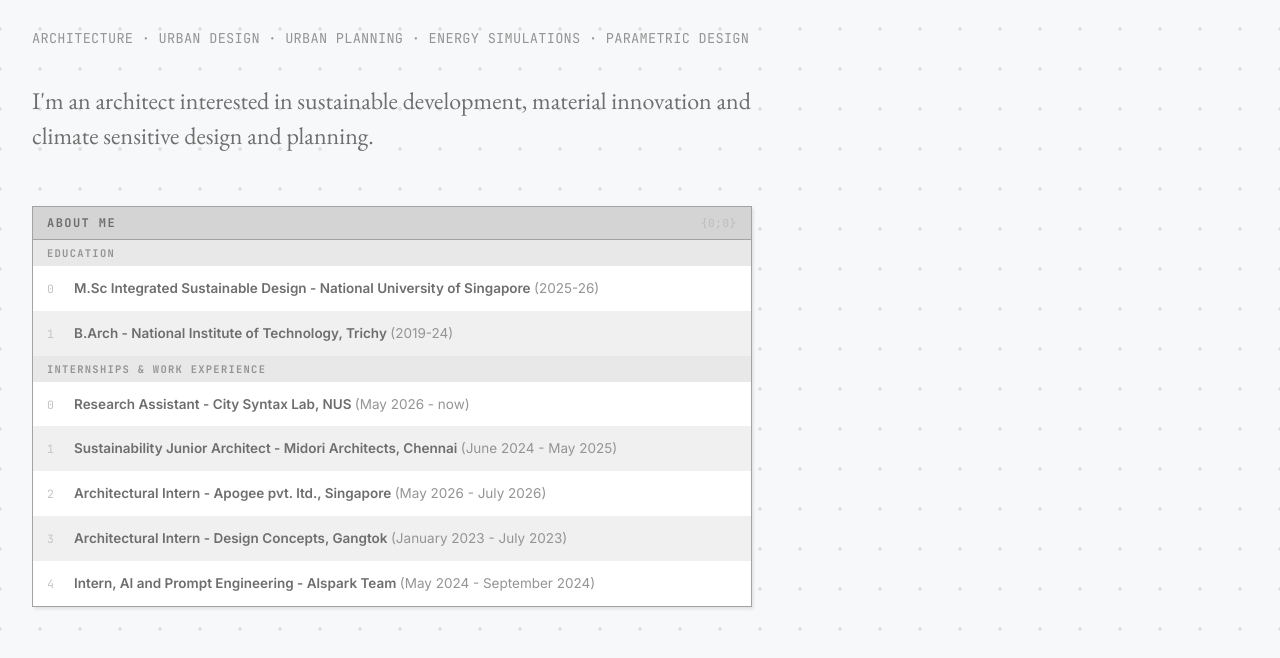
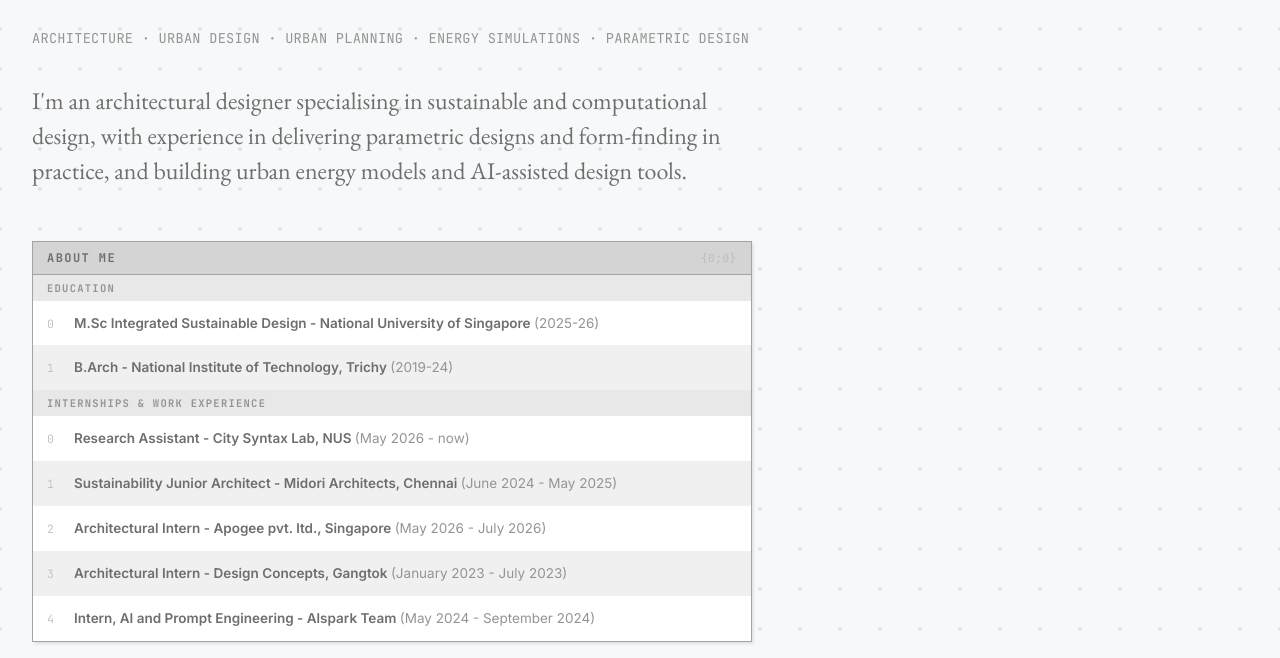
Before and after one commit to sangeetha-cv/sangeetha-cv.github.io, a plain HTML site: page index.html in a window 1280 px wide. Shown: the part 131-789 px from the top of the page. Drawn offline with nearby package versions, Linux system fonts and the light colour scheme.

Commit message:
Update intro statement
Co-Authored-By: Claude Opus 4.8 <noreply@anthropic.com>

```diff
--- a/index.html
+++ b/index.html
@@ -267,7 +267,7 @@ const SITE = {
 
   interests: "Architecture · Urban design · Urban planning · Energy simulations · Parametric design",
 
-  statement: "I'm an architect interested in sustainable development, material innovation and climate sensitive design and planning.",
+  statement: "I'm an architectural designer specialising in sustainable and computational design, with experience in delivering parametric designs and form-finding in practice, and building urban energy models and AI-assisted design tools.",
 
   contact: {
     email: "sangeethadevarajan2001@gmail.com",
```
